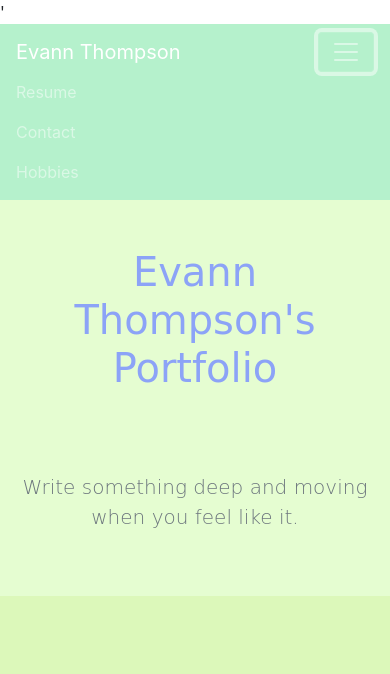
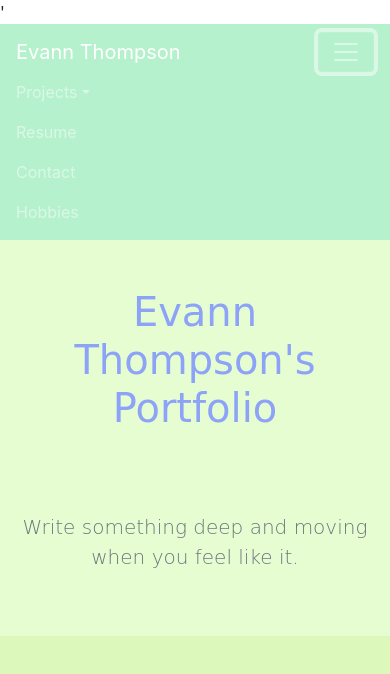
Before and after one commit to ethomps33/Portfolio, a plain HTML site: page index.html in a window 390 px wide. Both pictures are taken after a click on the button "Toggle navigation". Drawn offline with nearby package versions, Linux system fonts and the light colour scheme; a web font is replaced by a local one.

Commit message:
Added the Dice Game and a Dropdown tab

```diff
--- a/index.html
+++ b/index.html
@@ -43,18 +43,18 @@
 
         <div class="collapse navbar-collapse" id="navbarColor01">
             <ul class="navbar-nav ml-auto">
-            <!-- <li class="nav-item dropdown">
-                <a class="nav-link dropdown-toggle" data-toggle="dropdown" href="#" role="button" aria-haspopup="true" aria-expanded="false">Plots</a>
+            <li class="nav-item dropdown">
+                <a class="nav-link dropdown-toggle" data-toggle="dropdown" href="#" role="button" aria-haspopup="true" aria-expanded="false">Projects</a>
                 <div class="dropdown-menu">
-                <a class="dropdown-item" href="#">Corners</a>
-                <a class="dropdown-item" href="#">Fouls</a>
+                <a class="dropdown-item" href="./Dicee Game/dicee.html">Dice Game</a>
+                <!-- <a class="dropdown-item" href="#">Fouls</a>
 
                 <a class="dropdown-item" href="#">Shots</a>
                 <a class="dropdown-item" href="#">Goals</a>
                 <hr class="dropdown-divider">
                 <a class="dropdown-item" href="#">Bottom Teams</a>
-                <a class="dropdown-item" href="#">Top Teams</a>
-            </li> -->
+                <a class="dropdown-item" href="#">Top Teams</a> -->
+            </li>
             <li class="nav-item">
               <a class="nav-link" href="./resume.html">Resume</a>
             </li>
```
Also changed, not shown: 1 other file.
